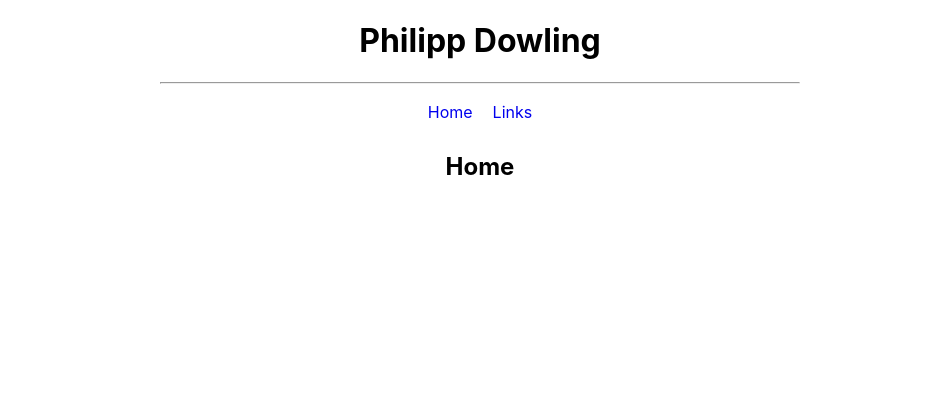
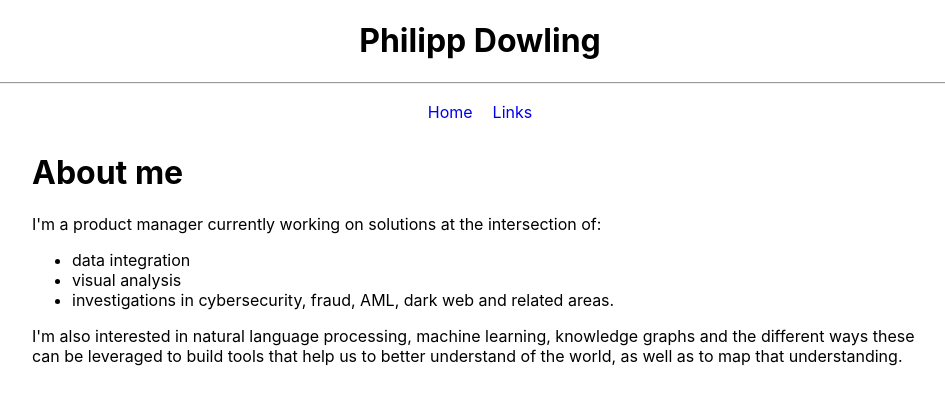
Before and after one commit to phdowling/phdowling.github.io, a React (Create React App) app: page / in a window 1280 px wide. Shown: the top 404 px of the page, without its empty margins (160-1105 px from the left). Built offline with nearby package versions, Linux system fonts and the light colour scheme.

Commit message:
~~responsive~~

```diff
--- a/package.json
+++ b/package.json
@@ -14,6 +14,8 @@
     "gh-pages": "^3.2.3",
     "react": "^17.0.2",
     "react-dom": "^17.0.2",
+    "react-markdown": "^7.0.0",
+    "react-responsive": "^9.0.0-beta.3",
     "react-router-dom": "^5.2.0",
     "react-scripts": "4.0.3",
     "typescript": "^4.1.2",
--- /dev/null
+++ b/src/components/ContentPage.tsx
@@ -0,0 +1,13 @@
+import React from "react";
+import { useMediaQuery } from 'react-responsive'
+
+function ContentPage(props: {children: React.ReactNode}) {
+    const isPortrait = useMediaQuery({ query: '(orientation: portrait)' })
+    return (
+      <div style={{width: isPortrait? "90%": "70%", textAlign: "left", margin: "auto"}}>
+        {props.children}
+      </div>
+    );
+}
+
+export default ContentPage;
--- a/src/components/Header.tsx
+++ b/src/components/Header.tsx
@@ -1,10 +1,12 @@
 import { useCallback } from "react";
+import { useMediaQuery } from "react-responsive";
 import { Link, useHistory } from "react-router-dom";
 
 interface HeaderProps {
     links: {[href: string]: string};
 }
 function Header(props: HeaderProps) {
+    const isPortrait = useMediaQuery({ query: '(orientation: portrait)' })
     const history = useHistory();
     const handleClick = useCallback(
         () => {
@@ -14,7 +16,7 @@ function Header(props: HeaderProps) {
     );
 
     return (
-        <div style={{width: "50%", margin: "auto"}}>
+        <div style={{width: isPortrait? "90%": "80%", margin: "auto"}}>
           <h1 onClick={handleClick}>Philipp Dowling</h1>
           <hr/>
           <div>
--- a/src/components/Home.tsx
+++ b/src/components/Home.tsx
@@ -1,8 +1,20 @@
+import ReactMarkdown from "react-markdown";
+import ContentPage from "./ContentPage";
+
+const content = `# About me
+I'm a product manager currently working on solutions at the intersection of:
+
+- data integration
+- visual analysis
+- investigations in cybersecurity, fraud, AML, dark web and related areas.
+
+I'm also interested in natural language processing, machine learning, knowledge graphs and the different ways these can be leveraged to build tools that help us to better understand of the world, as well as to map that understanding. `;
+
 function Home() {
     return (
-      <div>
-        <h2>Home</h2>
-      </div>
+      <ContentPage>
+          <ReactMarkdown>{content}</ReactMarkdown>
+      </ContentPage>
     );
 }
 
--- a/src/components/Links.tsx
+++ b/src/components/Links.tsx
@@ -1,8 +1,13 @@
+import ReactMarkdown from "react-markdown";
+import ContentPage from "./ContentPage";
+
+const content = `Nothing yet`;
+
 function Links() {
     return (
-      <div>
-        <h2>Links</h2>
-      </div>
+      <ContentPage>
+        <ReactMarkdown>{content}</ReactMarkdown>
+      </ContentPage>
     );
 }
 
```
Also changed, not shown: 1 other file (tests, documents, lock files or other folders).
